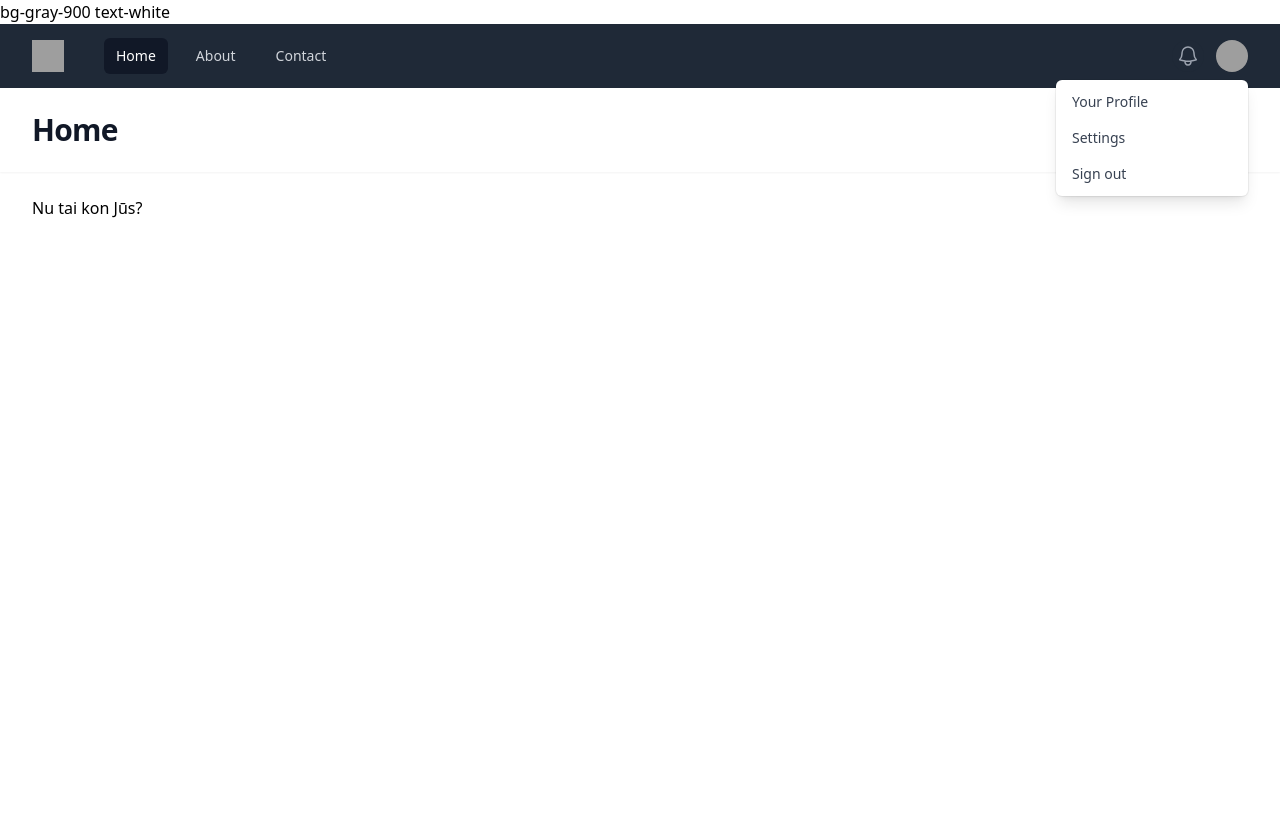
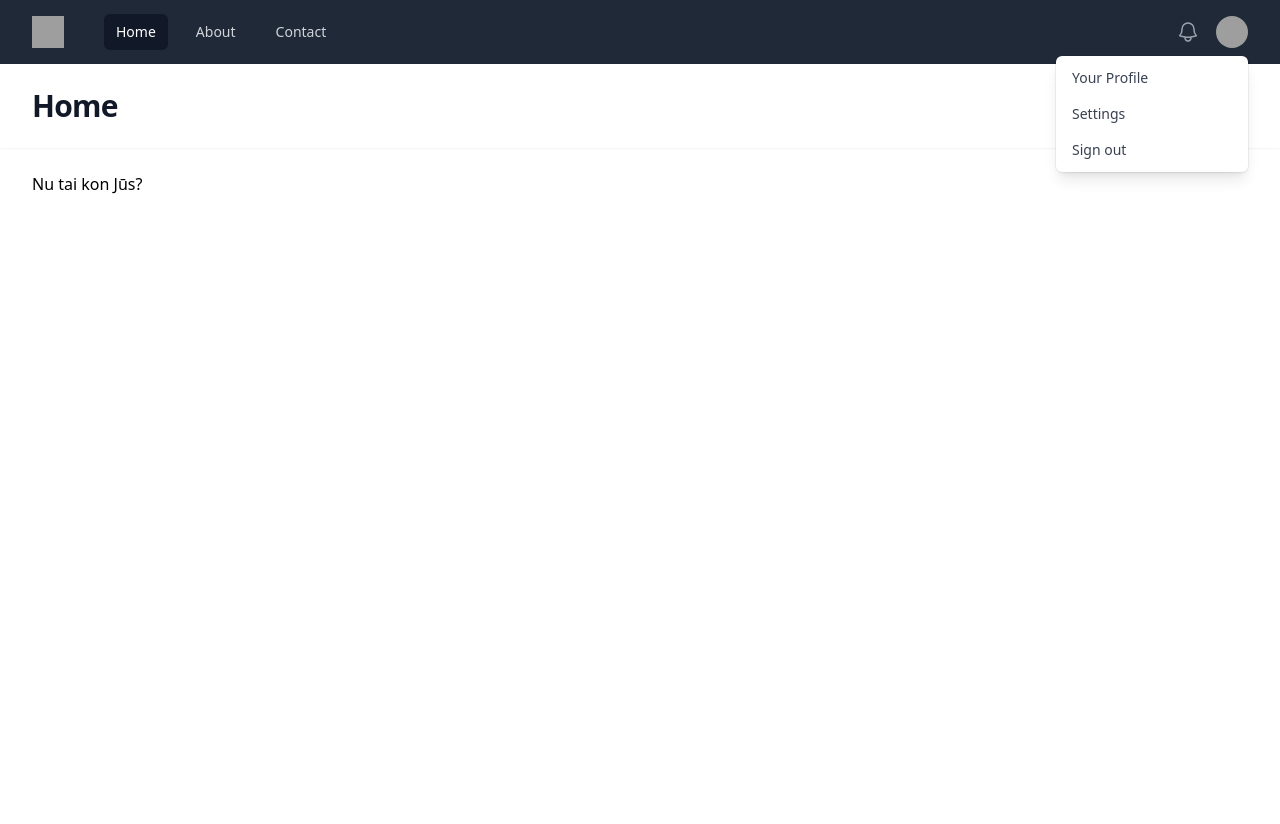
Before and after one commit to Simenys/PHP, a PHP site: page / in a window 1280 px wide. After the commit the page ends 194 px from the top, so only its background shows below. Run offline with PHP 8.4, Linux system fonts and the light colour scheme; some libraries are stand-ins or nearby versions; grey boxes are pictures that could not be loaded.

Commit message:
Continue

```diff
--- a/Laracasts/Projects/Demo 2/about.php
+++ b/Laracasts/Projects/Demo 2/about.php
@@ -1,4 +1,6 @@
 <?php
+
+require ('views/partials/fn.php');
 
 $heading = "About";
 
--- a/Laracasts/Projects/Demo 2/contact.php
+++ b/Laracasts/Projects/Demo 2/contact.php
@@ -1,4 +1,6 @@
 <?php
+
+require ('views/partials/fn.php');
 
 $heading = "Contacts";
 
--- a/Laracasts/Projects/Demo 2/index.php
+++ b/Laracasts/Projects/Demo 2/index.php
@@ -1,19 +1,7 @@
 <?php
+
+require ('views/partials/fn.php');
 
 $heading = "Home";
 
-function dd($value) {
-    echo "<pre>";
-    var_dump($value);
-    echo "</pre>";
-
-    die();
-}
-
-if ($_SERVER['REQUEST_URI'] === '/') {
-    echo 'bg-gray-900 text-white';
-} else {
-    echo 'text-gray-300';
-}
-
 require 'views/index.view.php';
--- /dev/null
+++ b/Laracasts/Projects/Demo 2/views/partials/fn.php
@@ -0,0 +1,13 @@
+<?php
+
+// function dd($value) {
+//     echo "<pre>";
+//     var_dump($value);
+//     echo "</pre>";
+
+//     die();
+// }
+
+function urlIs($value) {
+    return $_SERVER['REQUEST_URI'] === $value;
+}
--- a/Laracasts/Projects/Demo 2/views/partials/nav.php
+++ b/Laracasts/Projects/Demo 2/views/partials/nav.php
@@ -9,9 +9,9 @@
             <div class="hidden md:block">
               <div class="ml-10 flex items-baseline space-x-4">
                 <!-- Current: "bg-gray-900 text-white", Default: "text-gray-300 hover:bg-gray-700 hover:text-white" -->
-                <a href="/" class="rounded-md bg-gray-900 px-3 py-2 text-sm font-medium text-white" aria-current="page">Home</a>
-                <a href="/about.php" class="rounded-md px-3 py-2 text-sm font-medium text-gray-300 hover:bg-gray-700 hover:text-white">About</a>
-                <a href="/contact.php" class="rounded-md px-3 py-2 text-sm font-medium text-gray-300 hover:bg-gray-700 hover:text-white">Contact</a>
+                <a href="/" class="<?= urlIs('/') ? 'bg-gray-900 text-white' : 'text-gray-300 hover:bg-gray-700 hover:text-white'; ?> rounded-md px-3 py-2 text-sm font-medium text-white" aria-current="page">Home</a>
+                <a href="/about.php" class="<?= urlIs('/about.php') ? 'bg-gray-900 text-white' : 'text-gray-300 hover:bg-gray-700 hover:text-white'; ?> rounded-md px-3 py-2 text-sm font-medium">About</a>
+                <a href="/contact.php" class="<?= urlIs('/contact.php') ? 'bg-gray-900 text-white' : 'text-gray-300 hover:bg-gray-700 hover:text-white'; ?> rounded-md px-3 py-2 text-sm font-medium">Contact</a>
               </div>
             </div>
           </div>
```
Also changed, not shown: LearningMaterial/Git.txt (added, +24 -0 lines).
